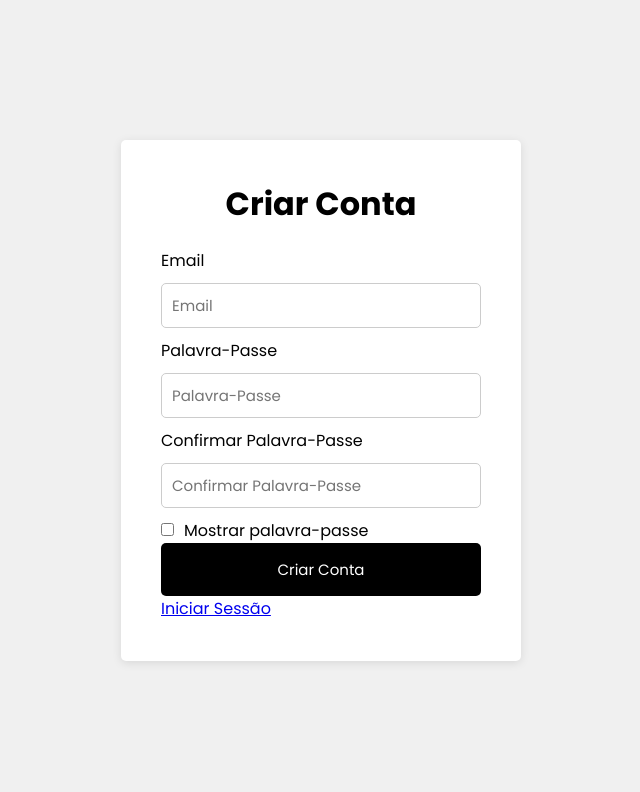
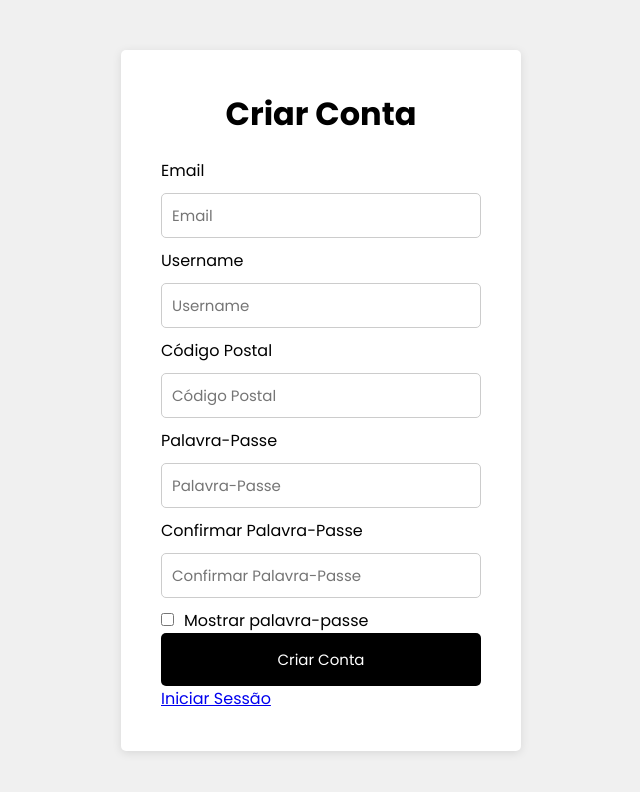
Before and after one commit to Rafaelinho/PDS_WEB, a React (Create React App) app: page /signup in a window 1280 px wide. Shown: the top 792 px of the page, without its empty margins (319-959 px from the left). Built offline with nearby package versions, Linux system fonts and the light colour scheme.

Commit message:
update createAcc
tem codigoPostal e username

```diff
--- a/src/CreateAcc/CreateAcc.js
+++ b/src/CreateAcc/CreateAcc.js
@@ -4,6 +4,9 @@ import { Link } from 'react-router-dom';
 import styles from './CreateAcc.module.css';
 
 function CreateAcc() {
+    const [email, setEmail] = useState("");
+    const [username, setUsername] = useState("");
+    const [postalCode, setPostalCode] = useState("");
     const [password, setPassword] = useState("");
     const [confirmPassword, setConfirmPassword] = useState("");
     const [showPassword, setShowPassword] = useState(false);
@@ -17,6 +20,7 @@ function CreateAcc() {
         } else {
             setError("");
             alert("Conta criada com sucesso!");
+            // Aqui você pode processar os dados: email, username, postalCode, etc.
         }
     };
 
@@ -26,7 +30,34 @@ function CreateAcc() {
                 <h1>Criar Conta</h1>
 
                 <label>Email</label>
-                <input type="email" name="email" placeholder="Email" required />
+                <input
+                    type="email"
+                    name="email"
+                    placeholder="Email"
+                    value={email}
+                    onChange={(e) => setEmail(e.target.value)}
+                    required
+                />
+
+                <label>Username</label>
+                <input
+                    type="text"
+                    name="username"
+                    placeholder="Username"
+                    value={username}
+                    onChange={(e) => setUsername(e.target.value)}
+                    required
+                />
+
+                <label>Código Postal</label>
+                <input
+                    type="text"
+                    name="postalCode"
+                    placeholder="Código Postal"
+                    value={postalCode}
+                    onChange={(e) => setPostalCode(e.target.value)}
+                    required
+                />
 
                 <label>Palavra-Passe</label>
                 <input
@@ -48,7 +79,6 @@ function CreateAcc() {
                     required
                 />
 
-                {/* Checkbox para mostrar/ocultar palavra-passe */}
                 <div>
                     <input
                         type="checkbox"
```
